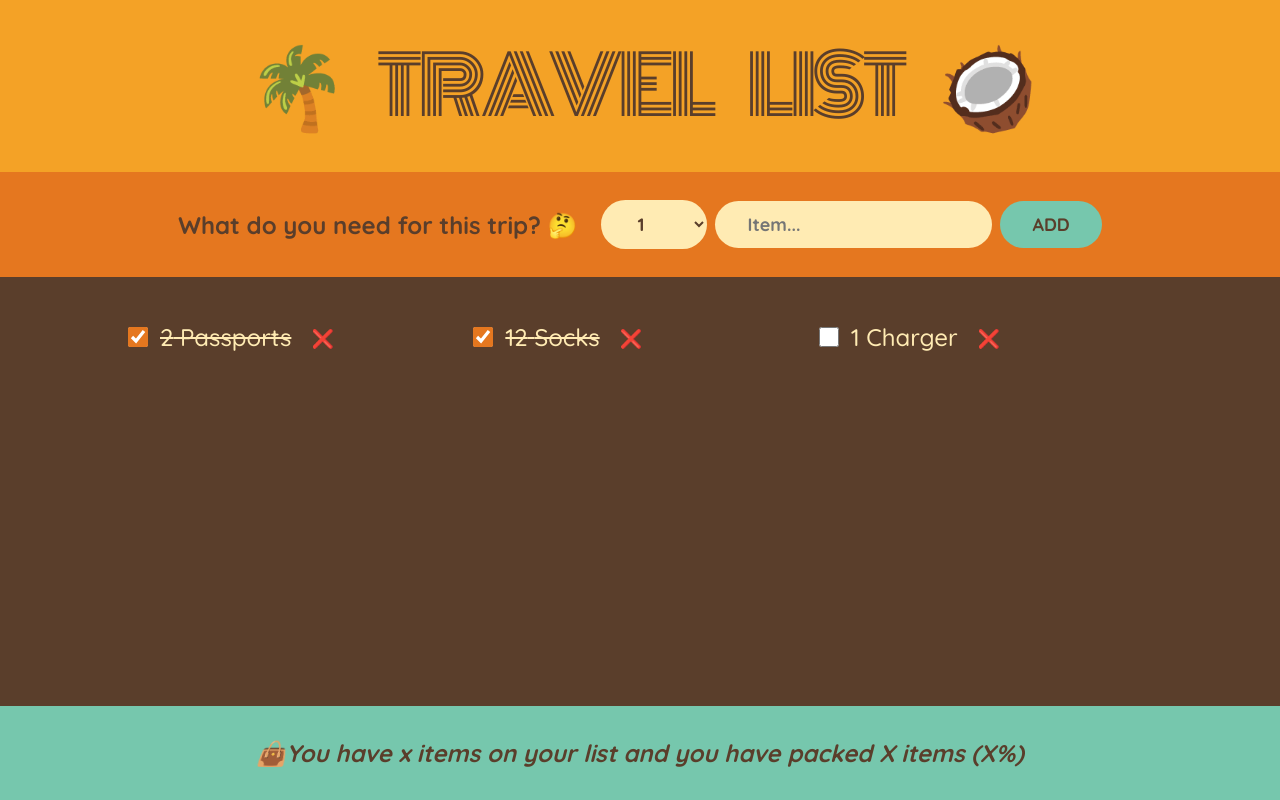
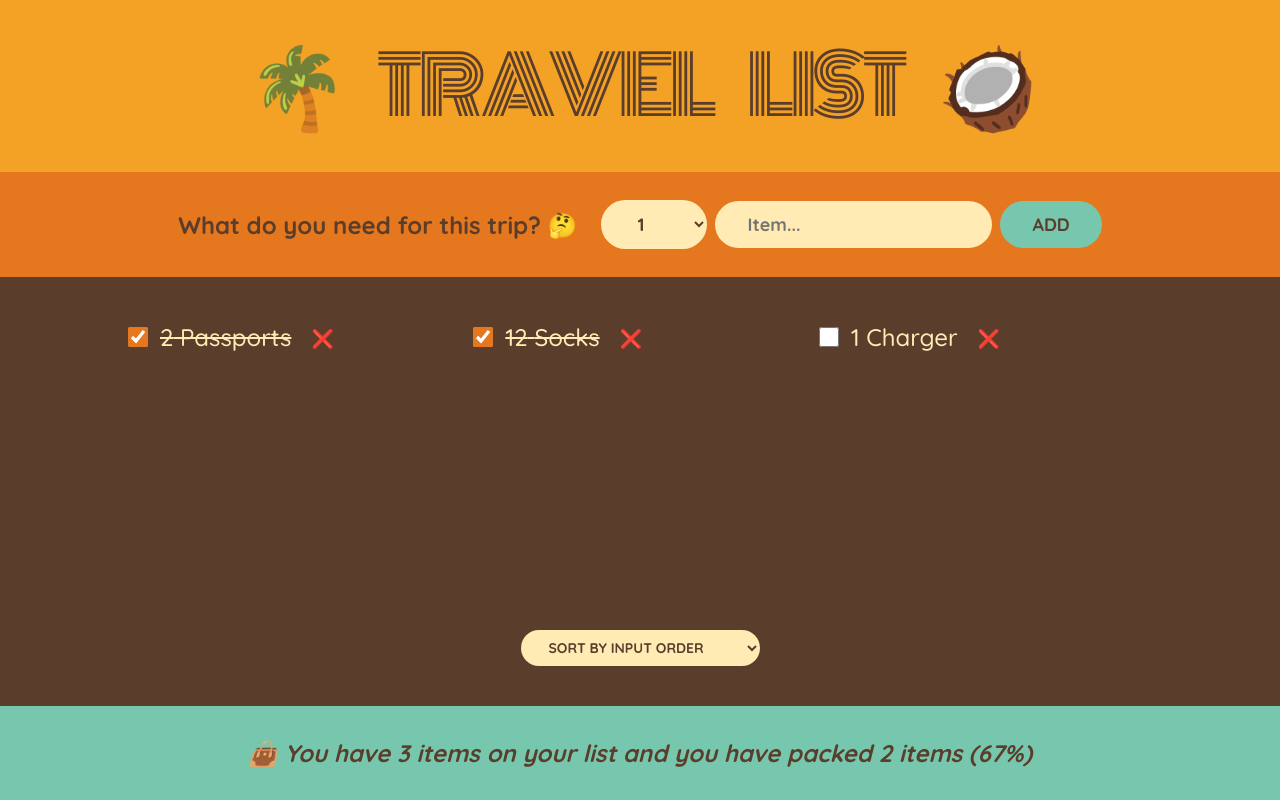
Before and after one commit to PriyanshuPaul/react-travel-list, a React (Create React App) app: page / in a window 1280 px wide. Built offline with nearby package versions, Linux system fonts and the light colour scheme.

Commit message:
Add sort functionality and made footer dynamic

```diff
--- a/src/app.tsx
+++ b/src/app.tsx
@@ -30,13 +30,14 @@ const App = () => {
       )
     )
   }
+
   return (
 
     <div className='app'>
       <Header />
       <AddForm onAddItems={handleAddItem} />
       <PackingList items={items} onDeleteItem={handleDeleteItem} onCheckedItem={handleCheckedItem} />
-      <Footer />
+      <Footer items={items} />
     </div>
   )
 }
--- a/src/components/footer.tsx
+++ b/src/components/footer.tsx
@@ -1,8 +1,23 @@
-const Footer = () => {
+import { Item } from "../models/item.model"
+
+
+const Footer = ({ items }: { items: Array<Item> }) => {
+    const totalItems = items.length;
+    if (!totalItems) return (<footer>
+        <em>
+            Start adding to your list 🚀
+        </em>
+    </footer>)
+    const packedItems = items.filter((item) => item.packed).length
+    const calculatePercentage = Math.round((packedItems / totalItems) * 100)
+
     return (
         <footer>
-            <em>👜You have x items on your list and you have packed X items (X%)</em>
+            <em>
+                {calculatePercentage === 100 ? 'You are all set to go ✈️' : `👜 You have ${totalItems} items on your list and you have packed ${packedItems} items (${calculatePercentage}%)`}
+            </em>
         </footer>
     )
+
 }
 export default Footer
--- a/src/components/packing-list.tsx
+++ b/src/components/packing-list.tsx
@@ -1,16 +1,30 @@
+import { useState } from "react"
 import { Item } from "../models/item.model"
 import ItemSection from "./item"
 
 const PackingList = ({ items, onDeleteItem, onCheckedItem }: { items: Array<Item>, onDeleteItem, onCheckedItem }) => {
+    const [sortOrder, setSortOrder] = useState("input")
+    let sortedItems = [];
+    if (sortOrder === "input")
+        sortedItems = items
+    else if (sortOrder === "description")
+        sortedItems = items.slice().sort((a, b) => a.description.localeCompare(b.description))
+    else
+        sortedItems = items.slice().sort((a, b) => Number(a.packed) - Number(b.packed))
     return (
         <div className="list">
             <ul>
                 {
-                    items.map((item) => (
+                    sortedItems.map((item) => (
                         <ItemSection item={item} key={item.id} onDeleteItem={onDeleteItem} onCheckedItem={onCheckedItem} />
                     ))
                 }
             </ul>
+            <select onChange={(e) => setSortOrder(e.target.value)}>
+                <option value="input">Sort by input order</option>
+                <option value="description">Sort by description</option>
+                <option value="packed">Sort by packed status</option>
+            </select>
         </div>
     )
 }
```
